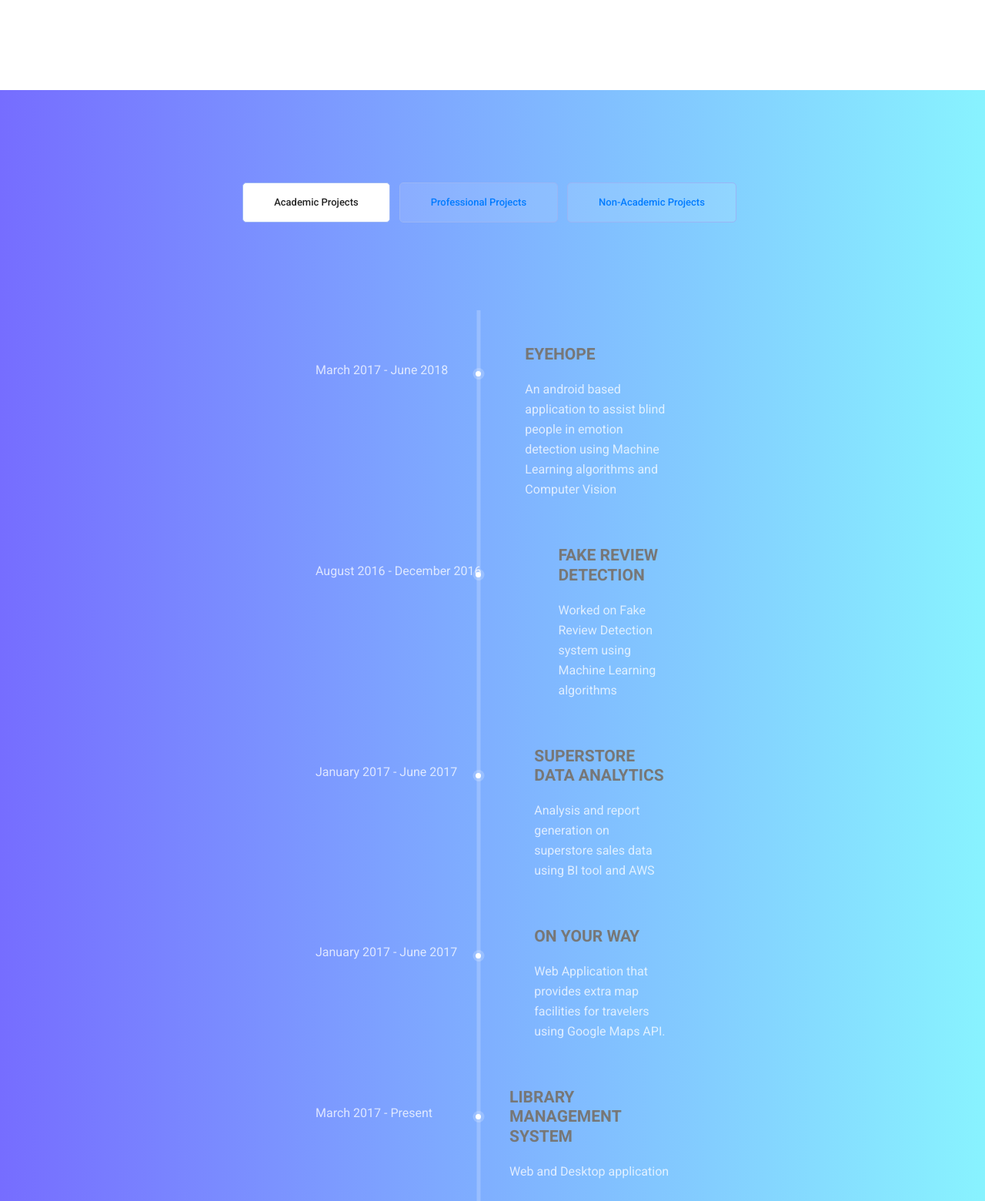
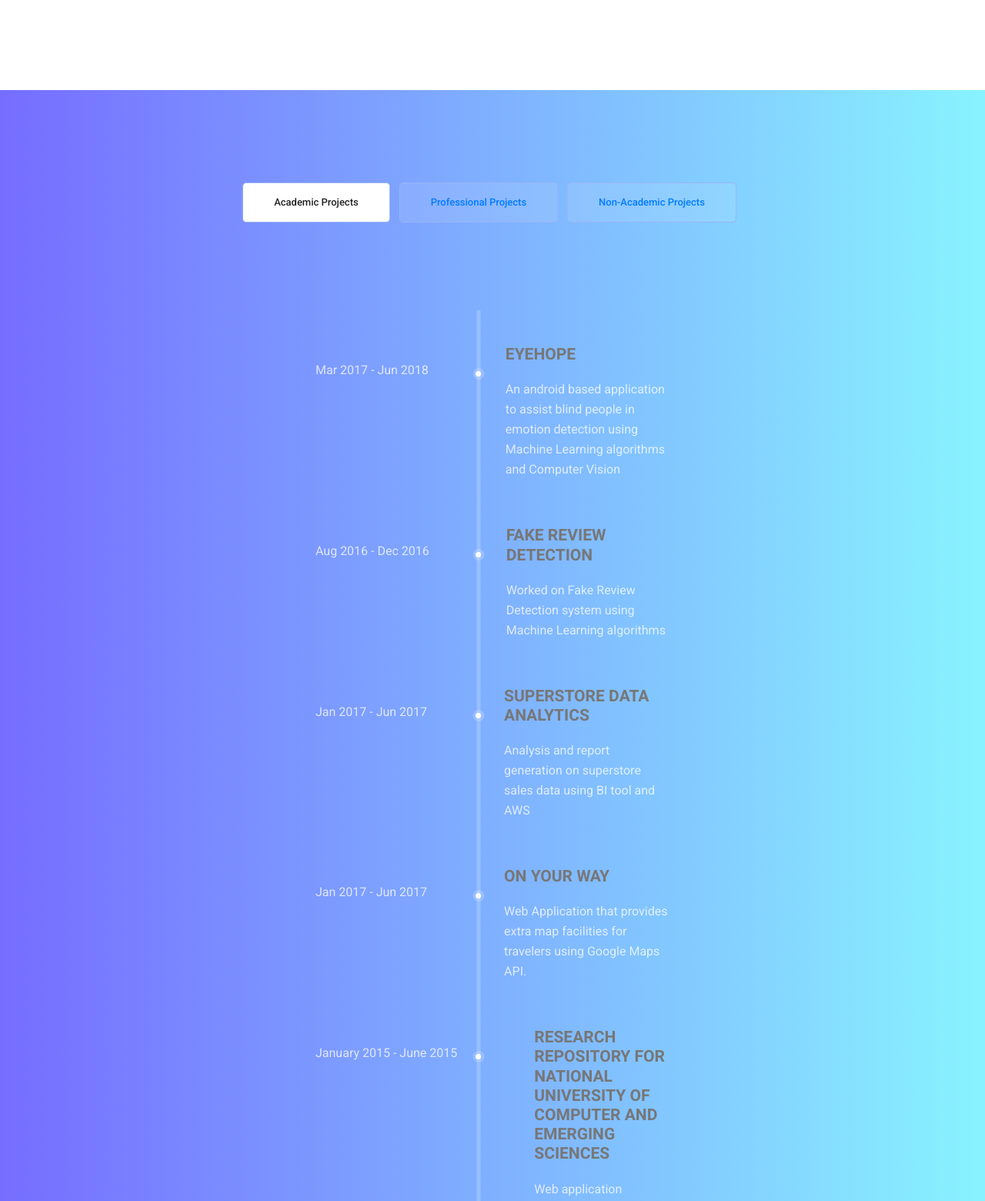
Before and after one commit to Saman-Karim/Saman-Karim.github.io, a plain HTML site: page index.html in a window 1280 px wide. Shown: the part 1240-2800 px from the top of the page at 77% size. Drawn offline with Linux system fonts and the light colour scheme; files whose address does not match are found by name.

Commit message:
Updated picture and formatting

```diff
--- a/index.html
+++ b/index.html
@@ -77,7 +77,7 @@
           <div class="banner_content">
             <div class="media">
               <div class="d-flex">
-                <img src="img/profile-pic2.jpg" alt="">
+                <img src="img/profile-pic2.jpg" alt="" width="400px" height="500px">
               </div>
               <div class="media-body">
                 <div class="personal_text">
@@ -170,7 +170,7 @@
                   <span></span>
                   <div class="media">
                     <div class="d-flex">
-                      <p>March 2017 - June 2018</p>
+                      <p>Mar 2017 - Jun 2018</p>
                     </div>
                     <div class="media-body">
                     <h4>EyeHope</h4>
@@ -182,7 +182,7 @@
                   <span></span>
                   <div class="media">
                     <div class="d-flex">
-                      <p>August 2016 - December 2016</p>
+                      <p>Aug 2016 - Dec 2016</p>
                     </div>
                     <div class="media-body">
                     <h4>Fake Review Detection</h4>
@@ -194,7 +194,7 @@
                   <span></span>
                   <div class="media">
                     <div class="d-flex">
-                    <p>January 2017 - June 2017</p>
+                    <p>Jan 2017 - Jun 2017</p>
                     </div>
                     <div class="media-body">
                     <h4>Superstore Data Analytics</h4>
@@ -206,23 +206,11 @@
                   <span></span>
                   <div class="media">
                     <div class="d-flex">
-                    <p>January 2017 - June 2017</p>
+                    <p>Jan 2017 - Jun 2017</p>
                       </div>
                     <div class="media-body">
                     <h4>On Your Way</h4>
                       <p>Web Application that provides extra map facilities for travelers using Google Maps API.</p>
-                    </div>
-                  </div>
-                </li>
-                 <li>
-                  <span></span>
-                  <div class="media">
-                    <div class="d-flex">
-                    <p>March 2017 - Present</p>
-                    </div>
-                    <div class="media-body">
-                    <h4>Library Management System</h4>
-                      <p>Web and Desktop application</p>
                     </div>
                   </div>
                 </li>
@@ -278,7 +266,7 @@
                   <span></span>
                   <div class="media">
                     <div class="d-flex">
-                      <p>June 2017</p>
+                      <p>Jun 2017 - Jul 2017</p>
                     </div>
                     <div class="media-body">
                     <h4>National University of Computer and Emerging Sciences Website - Karachi Campus</h4>
@@ -290,7 +278,7 @@
                   <span></span>
                   <div class="media">
                     <div class="d-flex">
-                    <p>June 2015 to June 2016</p>
+                    <p>Jun 2015 to Jun 2016</p>
                     </div>
                     <div class="media-body">
                     <h4>Website for Associate for Computing Machinery's event Coder's cup</h4>
@@ -472,7 +460,7 @@ Awarded by the Aga Khan University Examination Board at National Level.</p>
         <!--================Footer Area =================-->
         <footer class="footer_area">
           <div class="container">
-            <i class="fa fa-copyright">2018 Saman Karim</i>
+            <i class="fa fa-copyright">2019 Saman Karim</i>
           </div>
         </footer>
         <!--================End Footer Area =================-->
```
